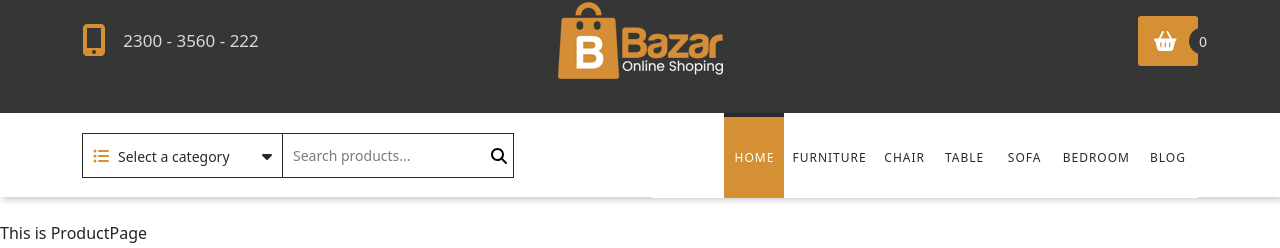
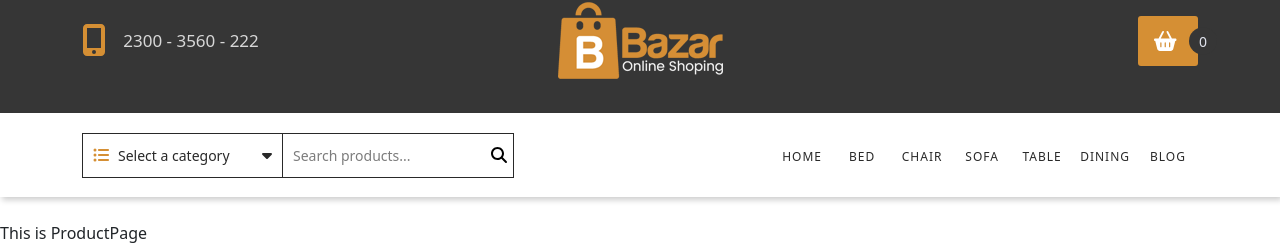
Before and after one commit to DawSeg/furnitureShop, a React (Create React App) app: page /product/1 in a window 1280 px wide. Shown: the part 88-336 px from the top of the page. Built offline with nearby package versions, Linux system fonts and the light colour scheme.

Commit message:
fixRouting2

```diff
--- a/src/components/layout/MenuBar/MenuBar.js
+++ b/src/components/layout/MenuBar/MenuBar.js
@@ -1,4 +1,4 @@
-import React from 'react';
+import React, { useState } from 'react';
 import PropTypes from 'prop-types';
 
 import ProductSearch from '../../features/ProductSearch/ProductSearch';
@@ -7,9 +7,15 @@ import styles from './MenuBar.module.scss';
 import { Nav, Navbar, Container } from 'react-bootstrap';
 import { FontAwesomeIcon } from '@fortawesome/react-fontawesome';
 import { faBars } from '@fortawesome/free-solid-svg-icons';
-import { Link } from 'react-router-dom/cjs/react-router-dom.min';
+import { Link, useLocation } from 'react-router-dom/cjs/react-router-dom.min';
+import { getAll } from '../../../redux/categoriesRedux';
+import { useSelector } from 'react-redux';
+import clsx from 'clsx';
 
 const MenuBar = ({ children }) => {
+  const categories = useSelector(getAll);
+  const location = useLocation();
+
   return (
     <div className={styles.root}>
       <div className='container'>
@@ -31,15 +37,18 @@ const MenuBar = ({ children }) => {
                 id='basic-navbar-nav'
               >
                 <Nav className={'ms-lg-auto mr-auto  ' + styles.navigation}>
-                  <Nav.Link href='#' className={styles.active}>
-                    Home
-                  </Nav.Link>
-                  <Nav.Link as={Link} to='/shop/furniture'>Furniture</Nav.Link>
-                  <Nav.Link as={Link} to='/shop/chair'>Chair</Nav.Link>
-                  <Nav.Link as={Link} to='/shop/table'>Table</Nav.Link>
-                  <Nav.Link as={Link} to='/shop/sofa'>Sofa</Nav.Link>
-                  <Nav.Link as={Link} to='/shop/bedroom'>Bedroom</Nav.Link>
-                  <Nav.Link as={Link} to='/shop/blog'>Blog</Nav.Link>
+                  <Nav.Link as={Link} to='/' className={clsx({ [styles.active]: location.pathname === '/' })}>Home</Nav.Link>
+                  {categories.map(category => (
+                    <Nav.Link
+                      key={category.id}
+                      as={Link}
+                      to={`/shop/${category.name}`}
+                      className={clsx({ [styles.active]: location.pathname === `/shop/${category.name}` })}
+                    >
+                      {category.name}
+                    </Nav.Link>
+                  ))}
+                  <Nav.Link as={Link} to='/shop/blog' className={clsx({ [styles.active]: location.pathname === '/shop/blog' })}>Blog</Nav.Link>
                 </Nav>
               </Navbar.Collapse>
             </Container>
--- a/src/components/layout/MenuBar/MenuBar.module.scss
+++ b/src/components/layout/MenuBar/MenuBar.module.scss
@@ -30,7 +30,7 @@
       align-items: center;
       justify-content: center;
       min-width: 85px;
-      height: 85px;
+      height: 84px;
       color: $text-color;
       text-transform: uppercase;
       font-size: 12px;
```
